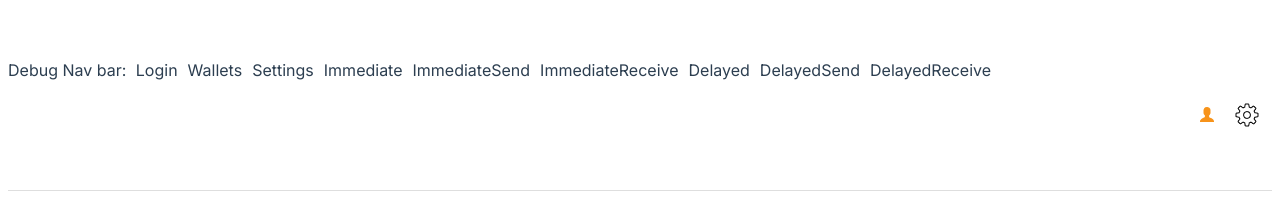
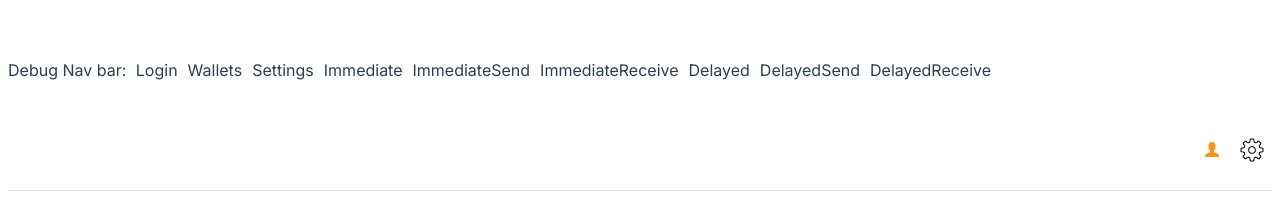
Before and after one commit to epiccurious/arctica-frontend, a Vue app: page /wallets in a window 1280 px wide. Shown: the top 224 px of the page. Built offline with nearby package versions, Linux system fonts and the light colour scheme.

Commit message:
tweaked some top right menu styling

```diff
--- a/src/components/Nav.vue
+++ b/src/components/Nav.vue
@@ -56,7 +56,9 @@ export default{
     display:flex;
     flex-direction: row;
     justify-content: flex-end;
-    padding:5px;
+    align-items: center;
+    align-content:center;
+    padding-top:40px;
 }
 
 .icons{
```
